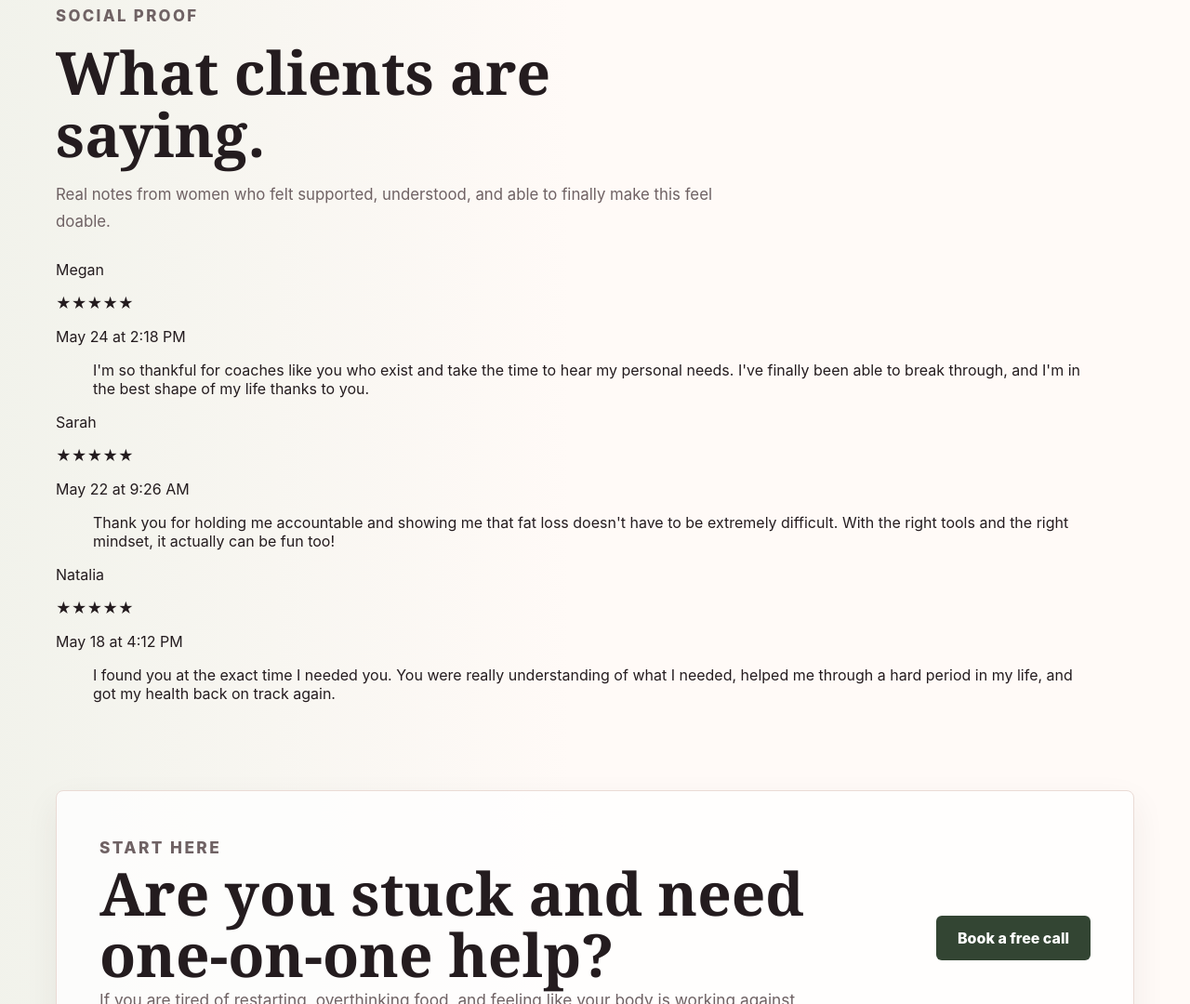
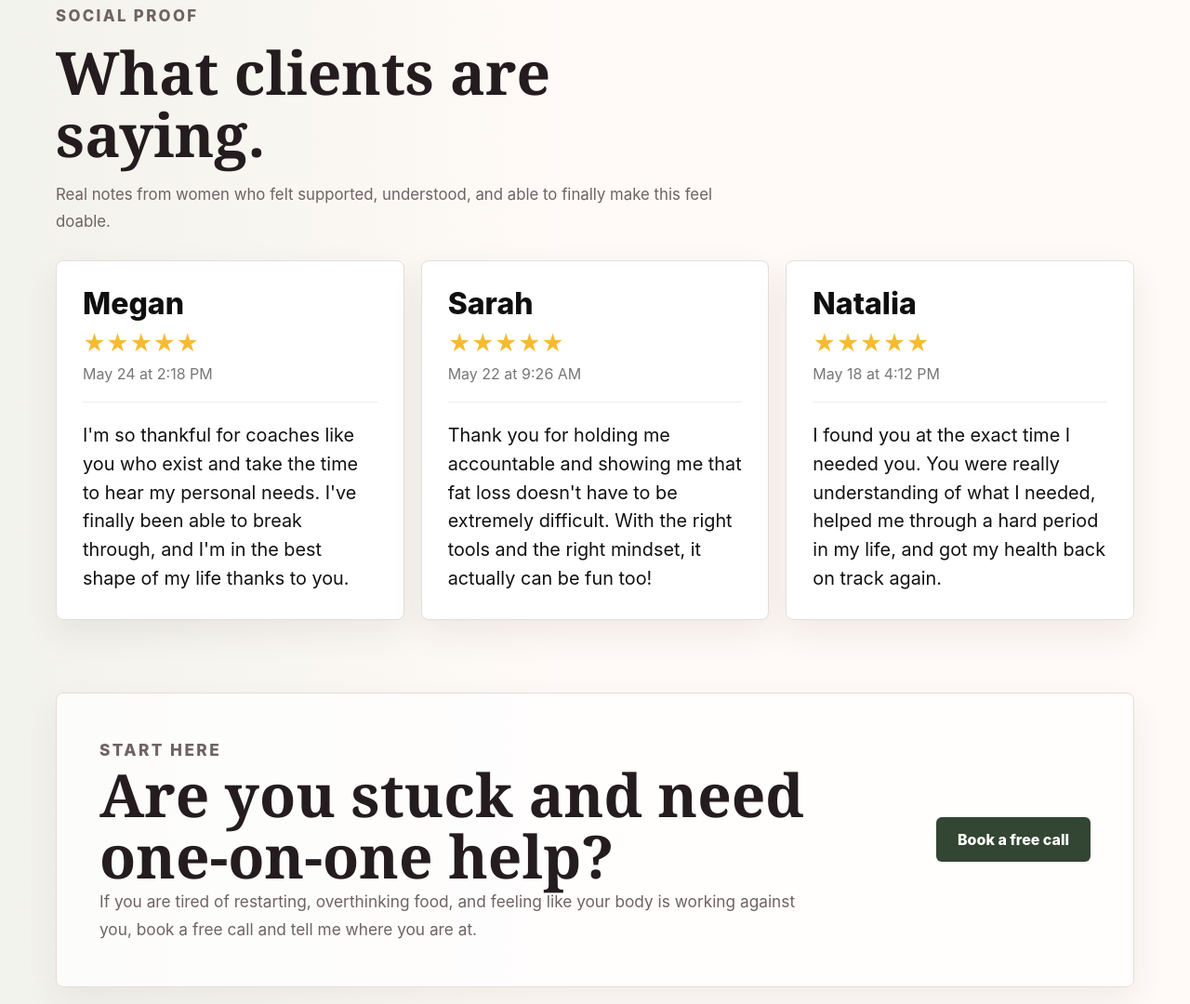
Before and after one commit to cristabraun/application, a website: page index.html in a window 1280 px wide. Shown: the part 2054-3134 px from the top of the page at 93% size. Drawn offline with Linux system fonts and the light colour scheme.

Commit message:
Make homepage testimonials render reliably

```diff
--- a/home.css
+++ b/home.css
@@ -22,22 +22,52 @@
 }
 
 .testimonial-grid {
+  display: grid;
+  grid-template-columns: repeat(3, minmax(0, 1fr));
+  gap: 18px;
   align-items: start;
+  margin-top: 28px;
 }
 
 .testimonial-card {
+  min-height: 100%;
   margin: 0;
-  border-radius: 8px;
-}
-
-.testimonial-card img {
-  width: 100%;
-  height: auto;
-  display: block;
-  border: 1px solid var(--line);
+  padding: 28px;
+  border: 1px solid #e5dedb;
   border-radius: 8px;
   background: #fff;
   box-shadow: 0 14px 36px rgba(61, 42, 36, 0.08);
+}
+
+.testimonial-card figcaption {
+  color: #0f0f0f;
+  font-size: clamp(1.45rem, 2.5vw, 2rem);
+  font-weight: 850;
+  line-height: 1.1;
+}
+
+.testimonial-stars {
+  margin: 14px 0 10px;
+  color: #f6bb2f;
+  font-size: 1.5rem;
+  letter-spacing: 0;
+  line-height: 1;
+}
+
+.testimonial-date {
+  margin: 0 0 20px;
+  padding-bottom: 18px;
+  border-bottom: 1px solid #eeeeee;
+  color: #777;
+  font-size: 1rem;
+  line-height: 1.35;
+}
+
+.testimonial-card blockquote {
+  margin: 0;
+  color: #111;
+  font-size: clamp(1.02rem, 1.55vw, 1.26rem);
+  line-height: 1.55;
 }
 
 @media (max-width: 779px) {
@@ -52,4 +82,13 @@
     height: auto;
     aspect-ratio: 4 / 5;
   }
+
+  .testimonial-grid {
+    grid-template-columns: 1fr;
+    gap: 14px;
+  }
+
+  .testimonial-card {
+    padding: 22px;
+  }
 }
```
